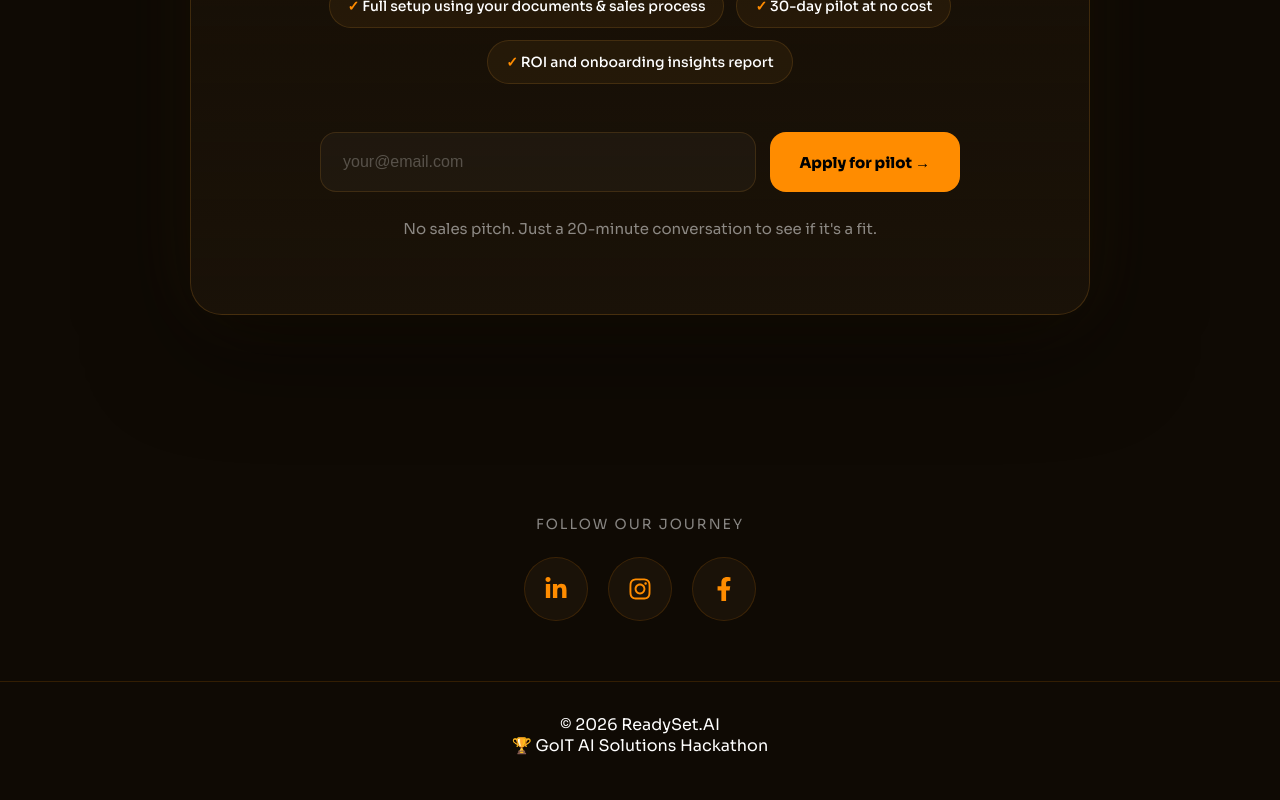
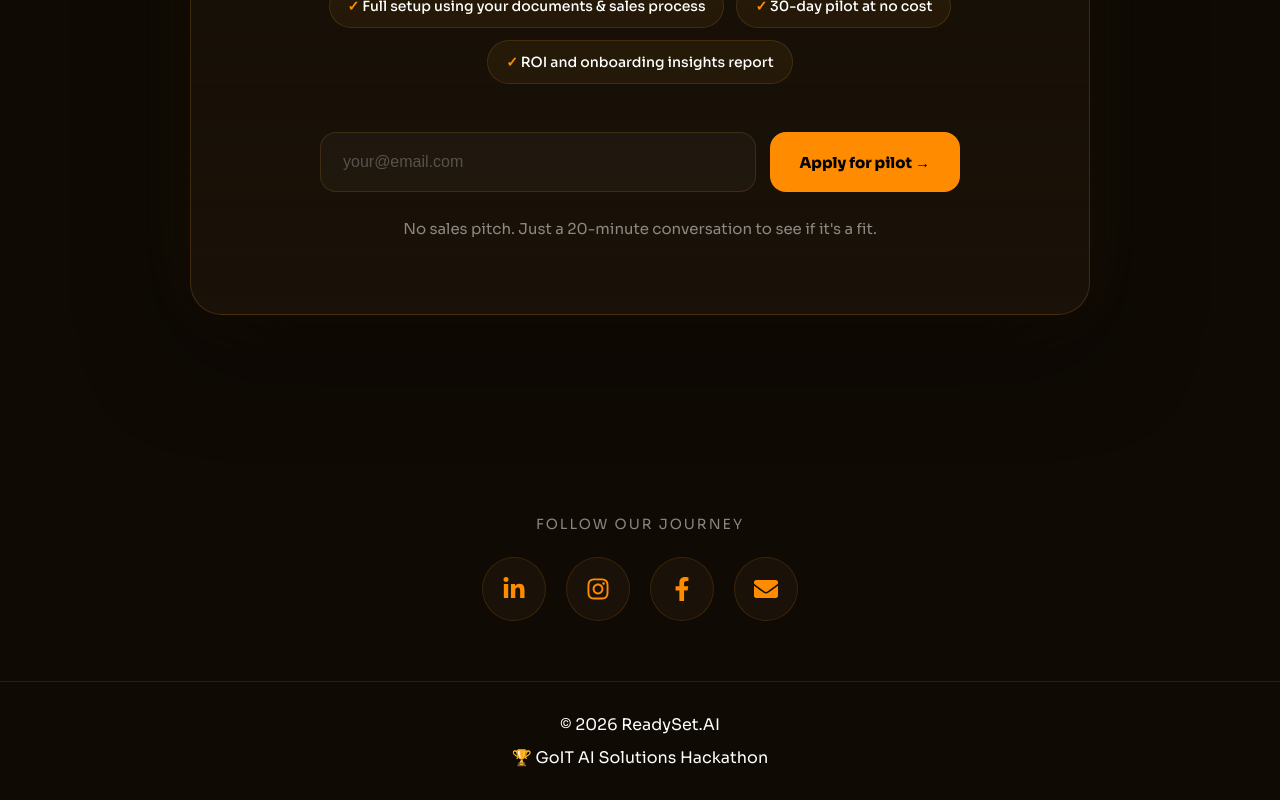
Before and after one commit to Ded-Goit/readyset-ai, a Next.js app: page / in a window 1280 px wide. Shown: the part 5074-5874 px from the top of the page. Built offline with nearby package versions, Linux system fonts and the light colour scheme.

Commit message:
added email

```diff
--- a/src/components/layout/Footer.jsx
+++ b/src/components/layout/Footer.jsx
@@ -5,9 +5,18 @@ export default function Footer() {
     <footer className={styles.footer}>
       <p>© 2026 ReadySet.AI</p>
 
-      <span>
-        🏆 GoIT AI Solutions Hackathon
-      </span>
+      <span>🏆 GoIT AI Solutions Hackathon</span>
+
+      <small>
+        Crafted by{" "}
+        <a
+          href="https://personal-assistant-weld.vercel.app/"
+          target="_blank"
+          rel="noopener noreferrer"
+        >
+          DED Production
+        </a>
+      </small>
     </footer>
   );
 }
--- a/src/components/layout/Footer.module.css
+++ b/src/components/layout/Footer.module.css
@@ -1,7 +1,25 @@
 .footer {
   padding: 32px 16px;
-
+  display: flex;
+  flex-direction: column;
+  align-items: center;
+  gap: 12px;
   text-align: center;
-
   border-top: 1px solid var(--border);
 }
+
+.footer small {
+  display: none;
+  font-size: 9px;
+  color: var(--text-muted);
+}
+
+.footer a {
+  color: var(--orange);
+  text-decoration: none;
+  font-weight: 600;
+}
+
+.footer a:hover {
+  text-decoration: underline;
+}
--- a/src/components/socials/SocialsSection.jsx
+++ b/src/components/socials/SocialsSection.jsx
@@ -4,6 +4,7 @@ import {
   FaLinkedinIn,
   FaInstagram,
   FaFacebookF,
+  FaEnvelope,
 } from "react-icons/fa";
 
 import { useTranslation } from "@/hooks/useTranslation";
@@ -18,9 +19,7 @@ export default function SocialsSection() {
   return (
     <section className={styles.section}>
       <div className={styles.container}>
-        <p className={styles.text}>
-          {t.socials.title}
-        </p>
+        <p className={styles.text}>{t.socials.title}</p>
 
         <div className={styles.links}>
           <a
@@ -49,6 +48,13 @@ export default function SocialsSection() {
           >
             <FaFacebookF />
           </a>
+          <a
+            href="mailto:readysetai.4.0@gmail.com"
+            aria-label="Email"
+            title="readysetai.4.0@gmail.com"
+          >
+            <FaEnvelope />
+          </a>
         </div>
       </div>
     </section>
```
